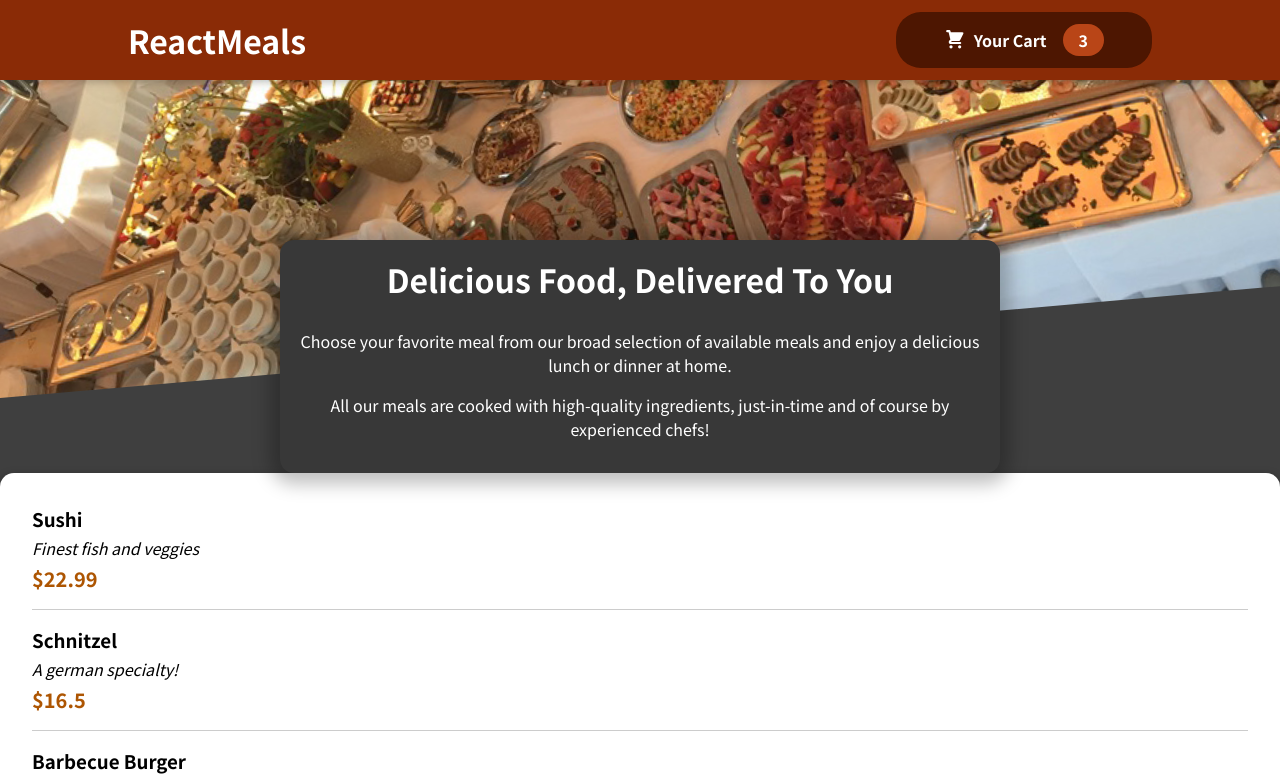
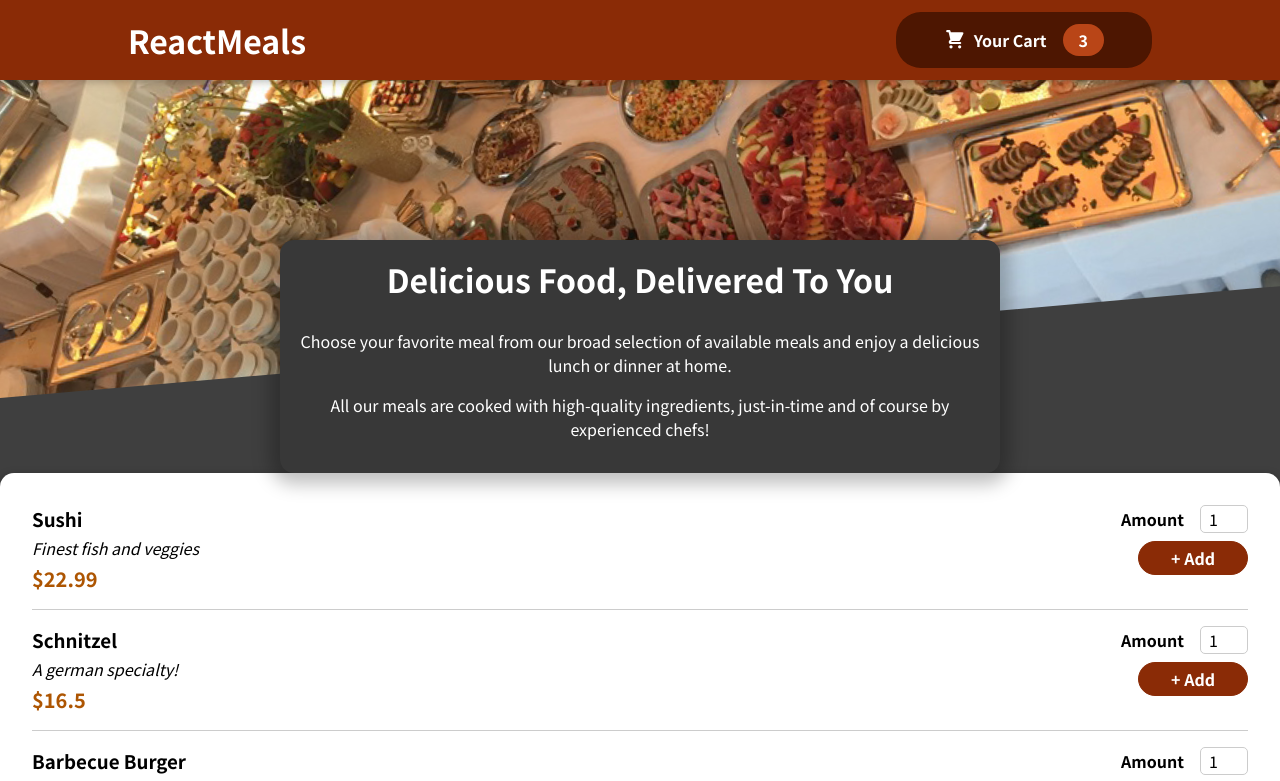
Before and after one commit to roshinys/reactfoodapp, a React (Create React App) app: page / in a window 1280 px wide. Shown: the top 781 px of the page. Built offline with nearby package versions, Linux system fonts and the light colour scheme.

Commit message:
added form

```diff
--- a/src/Meals/MealItem/MealItem.js
+++ b/src/Meals/MealItem/MealItem.js
@@ -1,5 +1,6 @@
 import React from "react";
 import classes from "./MealItem.module.css";
+import MealItemForm from "./MealItemForm";
 
 function MealItem(props) {
   const price = `$${props.price}`;
@@ -10,6 +11,7 @@
         <div className={classes.description}>{props.description}</div>
         <div className={classes.price}>{price}</div>
       </div>
+      <MealItemForm id={props.id} />
     </li>
   );
 }
--- /dev/null
+++ b/src/Meals/MealItem/MealItemForm.js
@@ -0,0 +1,24 @@
+import React from "react";
+import Input from "../../UI/Input";
+import classes from "./MealItemForm.module.css";
+
+function MealItemForm(props) {
+  return (
+    <form className={classes.form}>
+      <Input
+        label="Amount"
+        input={{
+          id: "amount_" + props.id,
+          type: "number",
+          min: "1",
+          max: "5",
+          step: "1",
+          defaultValue: "1",
+        }}
+      />
+      <button>+ Add</button>
+    </form>
+  );
+}
+
+export default MealItemForm;
--- /dev/null
+++ b/src/Meals/MealItem/MealItemForm.module.css
@@ -0,0 +1,20 @@
+.form {
+  text-align: right;
+}
+
+.form button {
+  font: inherit;
+  cursor: pointer;
+  background-color: #8a2b06;
+  border: 1px solid #8a2b06;
+  color: white;
+  padding: 0.25rem 2rem;
+  border-radius: 20px;
+  font-weight: bold;
+}
+
+.form button:hover,
+.form button:active {
+  background-color: #641e03;
+  border-color: #641e03;
+}
--- a/src/Meals/MealsSummary.js
+++ b/src/Meals/MealsSummary.js
@@ -1,5 +1,6 @@
 import React from "react";
 import classes from "./MealsSummary.module.css";
+
 
 function MealsSummary() {
   return (
--- /dev/null
+++ b/src/UI/Input.js
@@ -0,0 +1,13 @@
+import React from "react";
+import classes from "./Input.module.css";
+
+function Input(props) {
+  return (
+    <div className={classes.input}>
+      <label htmlFor={props.input.id}>{props.label}</label>
+      <input {...props.input} />
+    </div>
+  );
+}
+
+export default Input;
--- /dev/null
+++ b/src/UI/Input.module.css
@@ -0,0 +1,18 @@
+.input {
+  display: flex;
+  align-items: center;
+  margin-bottom: 0.5rem;
+}
+
+.input label {
+  font-weight: bold;
+  margin-right: 1rem;
+}
+
+.input input {
+  width: 3rem;
+  border-radius: 5px;
+  border: 1px solid #ccc;
+  font: inherit;
+  padding-left: 0.5rem;
+}
```
